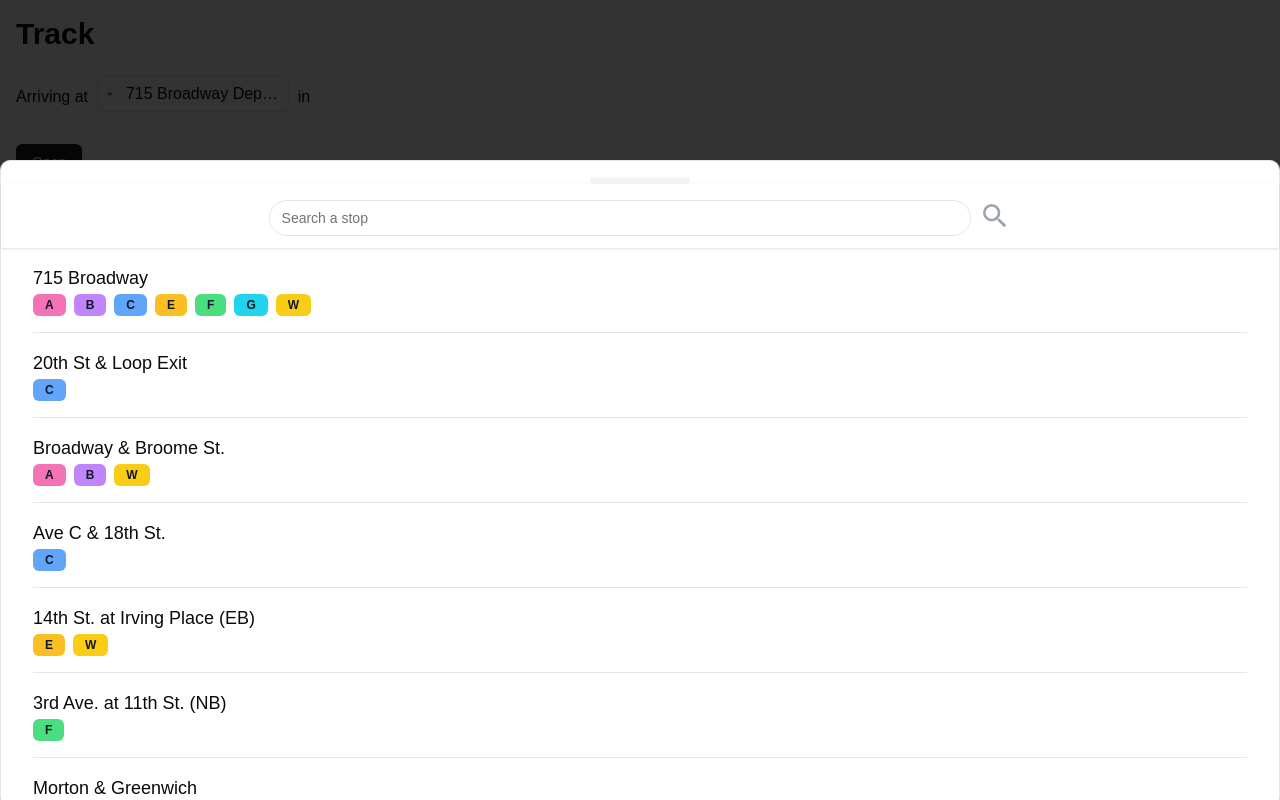
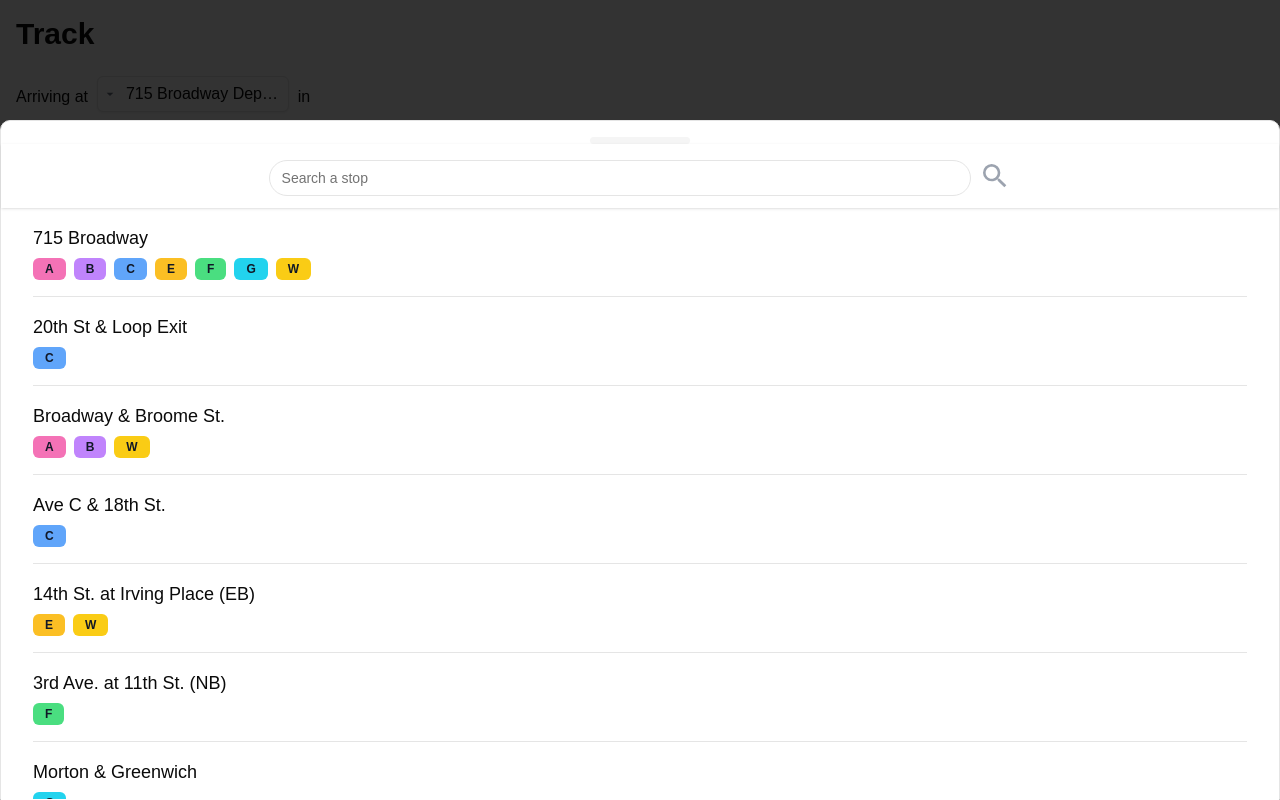
Before and after one commit to WangZhewei1027/NYU-GO, a Next.js app: page /main/track in a window 1280 px wide. Both pictures are taken after a click on the button "Open". Built offline with nearby package versions, Linux system fonts and the light colour scheme.

Commit message:
minor param adjust

```diff
--- a/components/Location.tsx
+++ b/components/Location.tsx
@@ -30,7 +30,7 @@ export default function Location() {
       <DrawerTrigger asChild>
         <Button>Open</Button>
       </DrawerTrigger>
-      <DrawerContent className="h-[80vh]">
+      <DrawerContent className="h-[85vh]">
         <DrawerHeader>
           <DrawerTitle asChild>
             <div className="hidden p-0">Select Location</div>
@@ -50,7 +50,7 @@ export default function Location() {
           {StopRoutes &&
             Object.entries(StopRoutes).map(([key, value], index) => (
               <div key={index} className="py-4 border-b">
-                <div className="text-lg">{key}</div>
+                <div className="text-lg mb-1">{key}</div>
                 {value.map((stop, index) => (
                   <div
                     className={`inline mr-2 p-3 py-1 text-xs rounded-md ${routes[stop]?.bgColor} text-gray-900 font-bold`}
```
